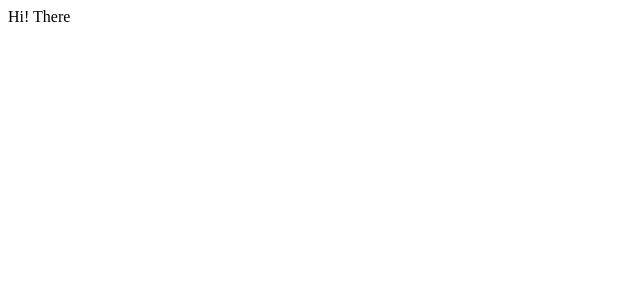
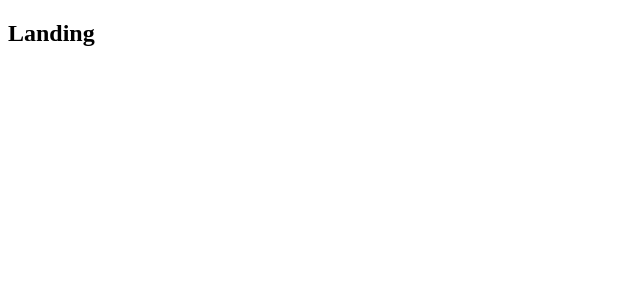
Before and after one commit to kinny94/survey-provider, a React (Create React App) app in the folder client/: page / in a window 1280 px wide. Shown: the top 300 px of the page, without its empty margins (0-640 px from the left). Built offline with nearby package versions, Linux system fonts and the light colour scheme.

Commit message:
added react routers

```diff
--- a/client/src/components/App.js
+++ b/client/src/components/App.js
@@ -1,9 +1,20 @@
 import React from 'react';
+import { BrowserRouter, Route } from 'react-router-dom';
+
+const Header = () => <h2>Header</h2>;
+const Dashboard = () => <h2>Dashboard</h2>;
+const SurveyNew = () => <h2>Survey New</h2>;
+const Landing = () => <h2>Landing</h2>;
 
 const App = ( ) => {
     return (
         <div>
-            Hi! There
+            <BrowserRouter>
+                <div>
+                    <Route path="/" exact={ true } component={ Landing }/>
+                    <Route path="/surveys" component={ Dashboard }/>
+                </div>
+            </BrowserRouter>
         </div>
     );
 };
```
